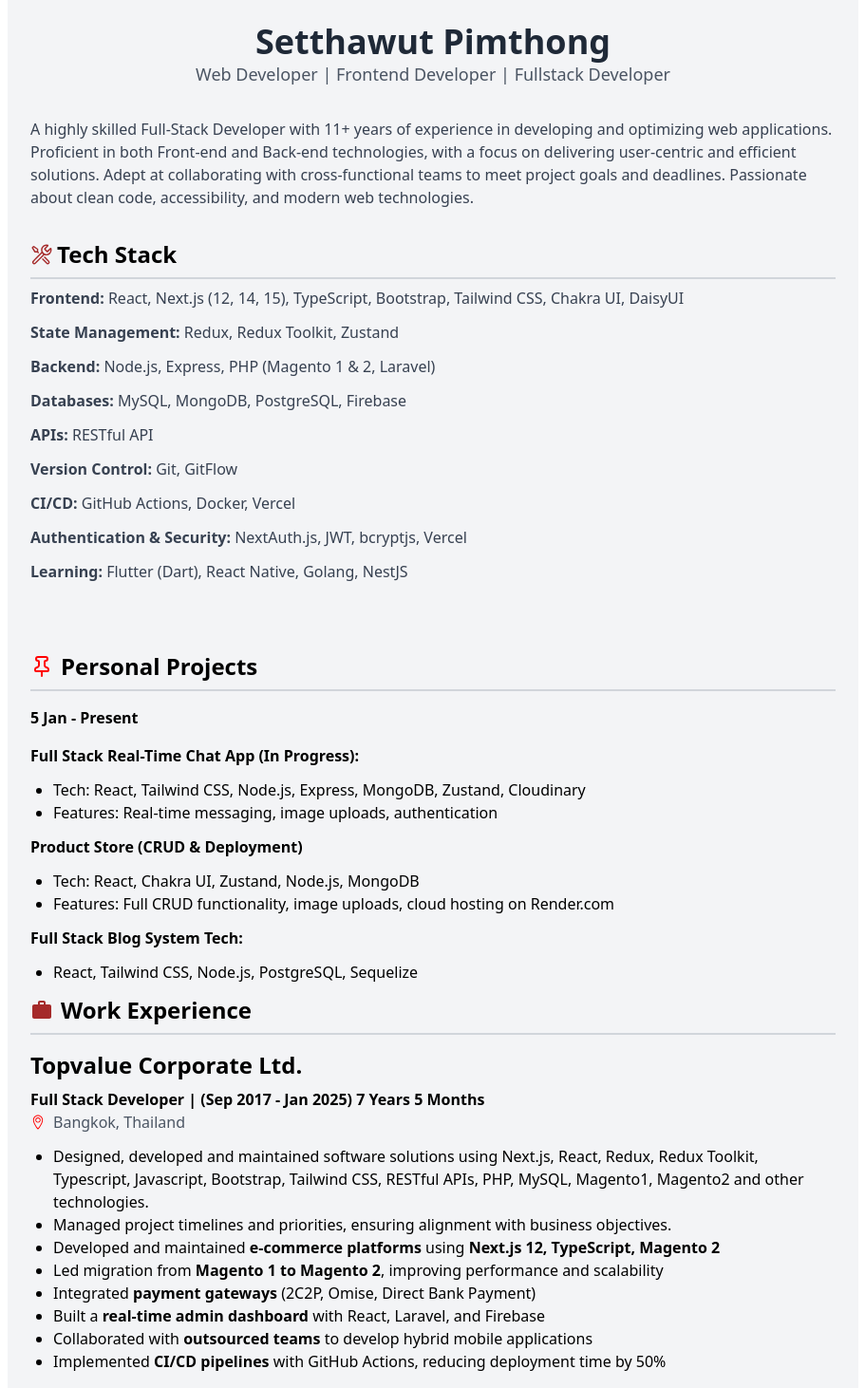
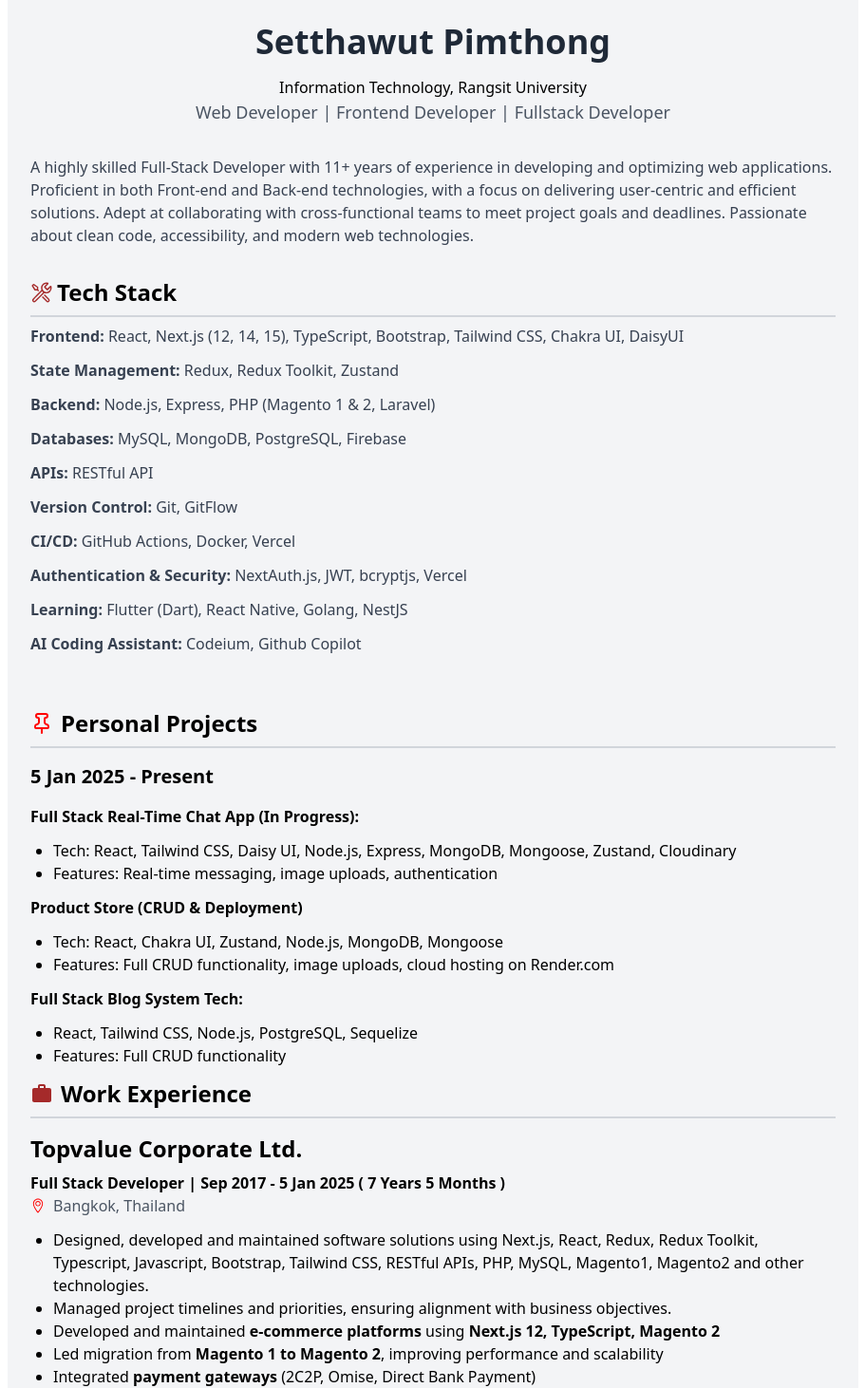
Before and after one commit to oopbest/my-resume, a React (Vite) app: page / in a window 1280 px wide. Shown: the top 1462 px of the page at 95% size, without its empty margins (184-1095 px from the left). Built offline with nearby package versions, Linux system fonts and the light colour scheme.

Commit message:
update resume

```diff
--- a/src/App.jsx
+++ b/src/App.jsx
@@ -1,5 +1,5 @@
 import { motion } from "framer-motion";
-import Experience from "./components/Experience";
+import WorksExperience from "./components/WorksExperience";
 import TechStack from "./components/TechStack";
 
 export default function Resume() {
@@ -12,7 +12,10 @@
         transition={{ duration: 0.5 }}
         className="text-center mb-8"
       >
-        <h1 className="text-4xl font-bold text-gray-800">Setthawut Pimthong</h1>
+        <h1 className="text-4xl font-bold text-gray-800 pb-4">
+          Setthawut Pimthong
+        </h1>
+        <p>Information Technology, Rangsit University</p>
         <p className="text-lg text-gray-600">
           Web Developer | Frontend Developer | Fullstack Developer
         </p>
@@ -45,14 +48,14 @@
         <TechStack />
       </motion.section>
 
-      {/* Experience Section */}
+      {/* WorksExperience Section */}
       <motion.section
         initial={{ opacity: 0, x: 20 }}
         animate={{ opacity: 1, x: 0 }}
         transition={{ duration: 0.5, delay: 0.4 }}
         className="mb-8"
       >
-        <Experience />
+        <WorksExperience />
       </motion.section>
 
       {/* Contact Section */}
--- /dev/null
+++ b/src/components/PersonalProject.jsx
@@ -0,0 +1,38 @@
+import React from "react";
+import { Pin } from "lucide-react";
+
+const PersonalProject = () => {
+  return (
+    <div>
+      <h2 className="flex gap-2 items-center text-2xl font-semibold border-b-2 border-gray-300 pb-2">
+        <Pin color="red" /> Personal Projects
+      </h2>
+      <h2 className="font-bold py-4 text-xl">5 Jan 2025 - Present</h2>
+      <h3 className="font-bold">
+        Full Stack Real-Time Chat App (In Progress):
+      </h3>
+      <ul className="list-disc ml-6 my-3">
+        <li>
+          Tech: React, Tailwind CSS, Daisy UI, Node.js, Express, MongoDB,
+          Mongoose, Zustand, Cloudinary
+        </li>
+        <li>Features: Real-time messaging, image uploads, authentication</li>
+      </ul>
+      <h3 className="font-bold">Product Store (CRUD & Deployment)</h3>
+      <ul className="list-disc ml-6 my-3">
+        <li>Tech: React, Chakra UI, Zustand, Node.js, MongoDB, Mongoose</li>
+        <li>
+          Features: Full CRUD functionality, image uploads, cloud hosting on
+          Render.com{" "}
+        </li>
+      </ul>
+      <h3 className="font-bold">Full Stack Blog System Tech:</h3>
+      <ul className="list-disc ml-6 my-3">
+        <li>React, Tailwind CSS, Node.js, PostgreSQL, Sequelize</li>
+        <li>Features: Full CRUD functionality</li>
+      </ul>
+    </div>
+  );
+};
+
+export default PersonalProject;
--- a/src/components/TechStack.jsx
+++ b/src/components/TechStack.jsx
@@ -39,6 +39,9 @@
           <strong>Learning:</strong> Flutter (Dart), React Native, Golang,
           NestJS
         </li>
+        <li>
+          <strong>AI Coding Assistant:</strong> Codeium, Github Copilot
+        </li>
       </ul>
     </section>
   );
--- a/src/components/Experience.jsx
+++ b/src/components/WorksExperience.jsx
@@ -1,51 +1,23 @@
-import { Pin } from "lucide-react";
 import React from "react";
 import { MdWork } from "react-icons/md";
 import { TfiLocationPin } from "react-icons/tfi";
+import PersonalProject from "./PersonalProject";
 
-const Experience = () => {
+const WorksExperience = () => {
   return (
     <section className="mb-6">
-      {/* Personal Projects */}
-      <div className="mt-4">
-        <h2 className="flex gap-2 items-center text-2xl font-semibold border-b-2 border-gray-300 pb-2">
-          <Pin color="red" /> Personal Projects
-        </h2>
-        <p className="font-bold py-4">5 Jan - Present</p>
-        <h3 className="font-bold">
-          Full Stack Real-Time Chat App (In Progress):
-        </h3>
-        <ul className="list-disc ml-6 my-3">
-          <li>
-            Tech: React, Tailwind CSS, Node.js, Express, MongoDB, Zustand,
-            Cloudinary
-          </li>
-          <li>Features: Real-time messaging, image uploads, authentication</li>
-        </ul>
-        <h3 className="font-bold">Product Store (CRUD & Deployment)</h3>
-        <ul className="list-disc ml-6 my-3">
-          <li>Tech: React, Chakra UI, Zustand, Node.js, MongoDB</li>
-          <li>
-            Features: Full CRUD functionality, image uploads, cloud hosting on
-            Render.com{" "}
-          </li>
-        </ul>
-        <h3 className="font-bold">Full Stack Blog System Tech:</h3>
-        <ul className="list-disc ml-6 my-3">
-          <li>React, Tailwind CSS, Node.js, PostgreSQL, Sequelize</li>
-        </ul>
-      </div>
+      <PersonalProject />
 
       {/* Works Experience */}
       <h2 className="flex gap-2 items-center text-2xl font-semibold border-b-2 border-gray-300 pb-2">
         <MdWork color="brown" /> Work Experience
       </h2>
 
-      {/* Topvalue */}
+      {/* Topvalue Corporate Ltd. */}
       <div className="mt-4">
         <h3 className="text-2xl font-bold pb-2">Topvalue Corporate Ltd.</h3>
         <p className="font-bold">
-          Full Stack Developer | (Sep 2017 - Jan 2025) 7 Years 5 Months
+          Full Stack Developer | Sep 2017 - 5 Jan 2025 ( 7 Years 5 Months )
         </p>
         <p className="flex flex-row items-center gap-2 text-gray-600">
           {" "}
@@ -159,13 +131,13 @@
         </ul>
       </div>
 
-      {/* iBusiness */}
+      {/* iBusiness Corporation */}
       <div className="mt-4">
         <h3 className="text-2xl font-bold pb-2">
           iBusiness Corporation Co., Ltd.
         </h3>
         <p className="font-bold">
-          PHP Developer | (June 2013 - Aug 2017) 4 Years 3 Months
+          PHP Developer | June 2013 - Aug 2017 ( 4 Years 3 Months )
         </p>
         <p className="flex flex-row items-center gap-2 text-gray-600">
           {" "}
@@ -206,4 +178,4 @@
   );
 };
 
-export default Experience;
+export default WorksExperience;
```
